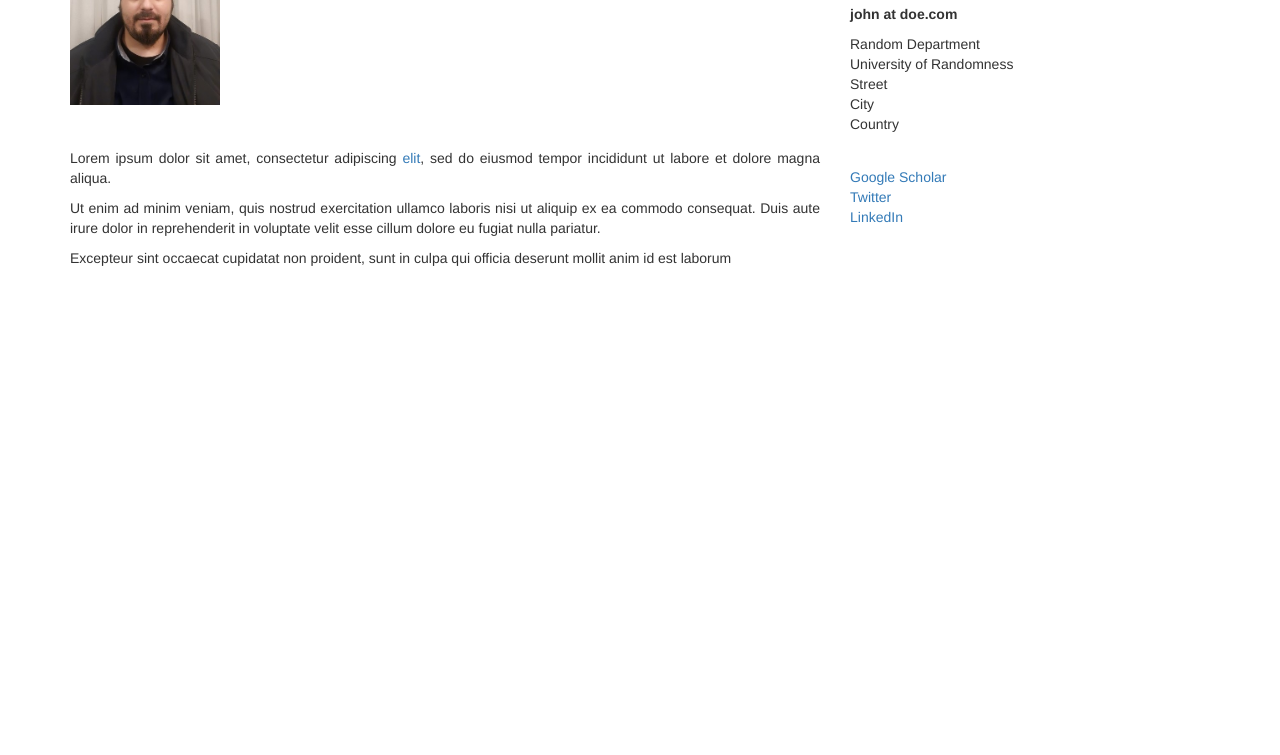
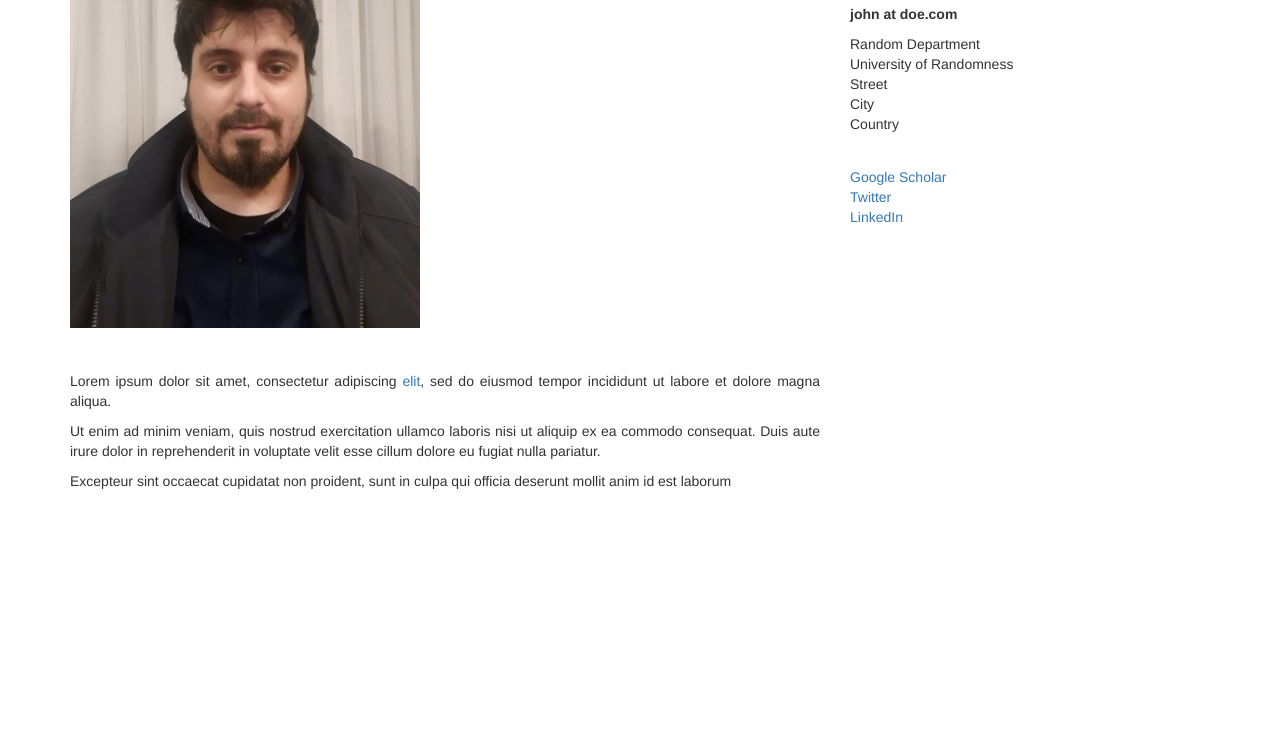
Before and after one commit to lazograf/lazograf.github.io, a plain HTML site: page index.html in a window 1280 px wide. Shown: the part 133-888 px from the top of the page. Drawn offline with nearby package versions, Linux system fonts and the light colour scheme.

Commit message:
Update index.html

```diff
--- a/index.html
+++ b/index.html
@@ -7,7 +7,7 @@
 
 <html lang="en">
 <head>
-  <title>John Doe</title>
+  <title>Lazaros Zografopoulos</title>
   <meta charset="utf-8">
   <meta name="viewport" content="width=device-width, initial-scale=1">
   <link rel="stylesheet" href="https://maxcdn.bootstrapcdn.com/bootstrap/3.3.6/css/bootstrap.min.css">
@@ -51,7 +51,7 @@
             <div class="col-md-8" style="height: 100vh;">
 
                 <!-- Main Image -->
-                <img class="img-responsive" src="photo.gif" width="150" height="25" alt=""><br>
+                <img class="img-responsive" src="photo.gif" width="350" height="50" alt=""><br>
 
                 <div style="margin-top:3%; text-align:justify;">
 					<p>Lorem ipsum dolor sit amet, consectetur adipiscing <a href="#">elit</a>, sed do eiusmod tempor incididunt ut labore et dolore magna aliqua.</p>
```
